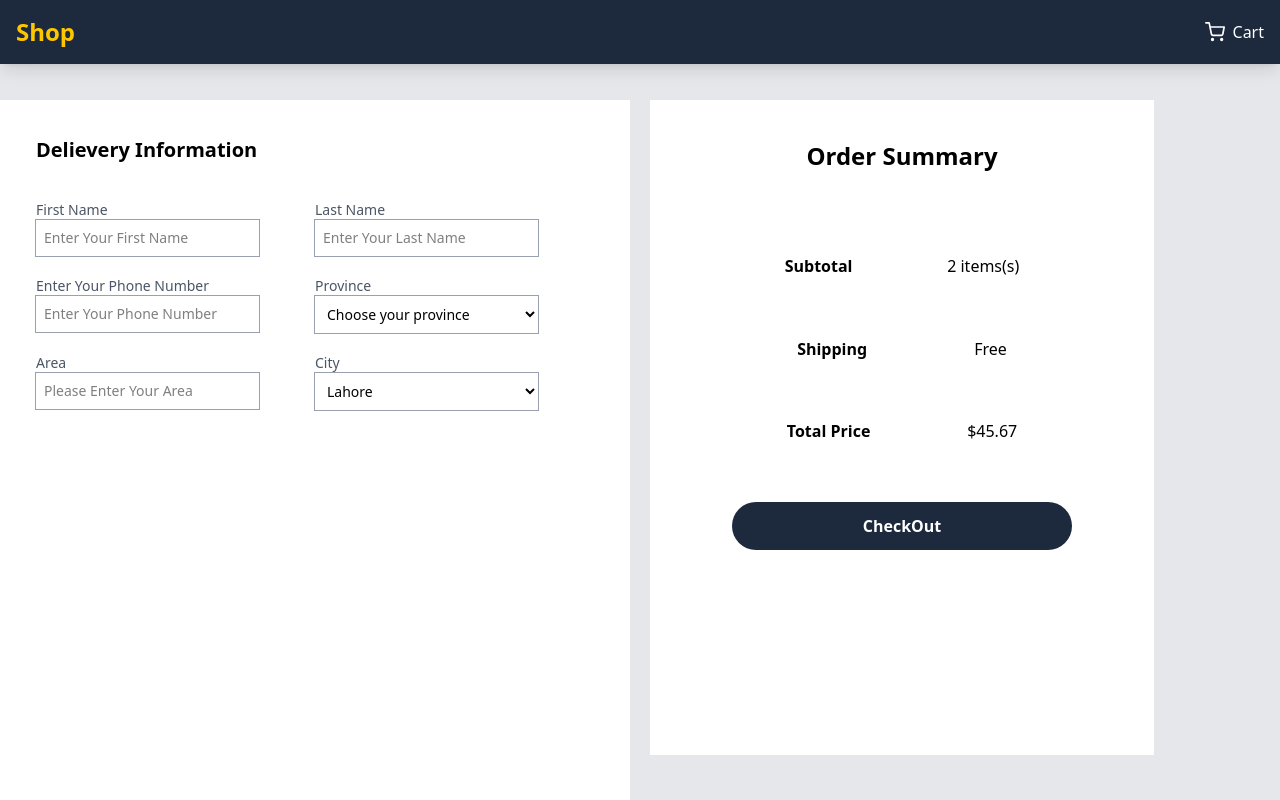
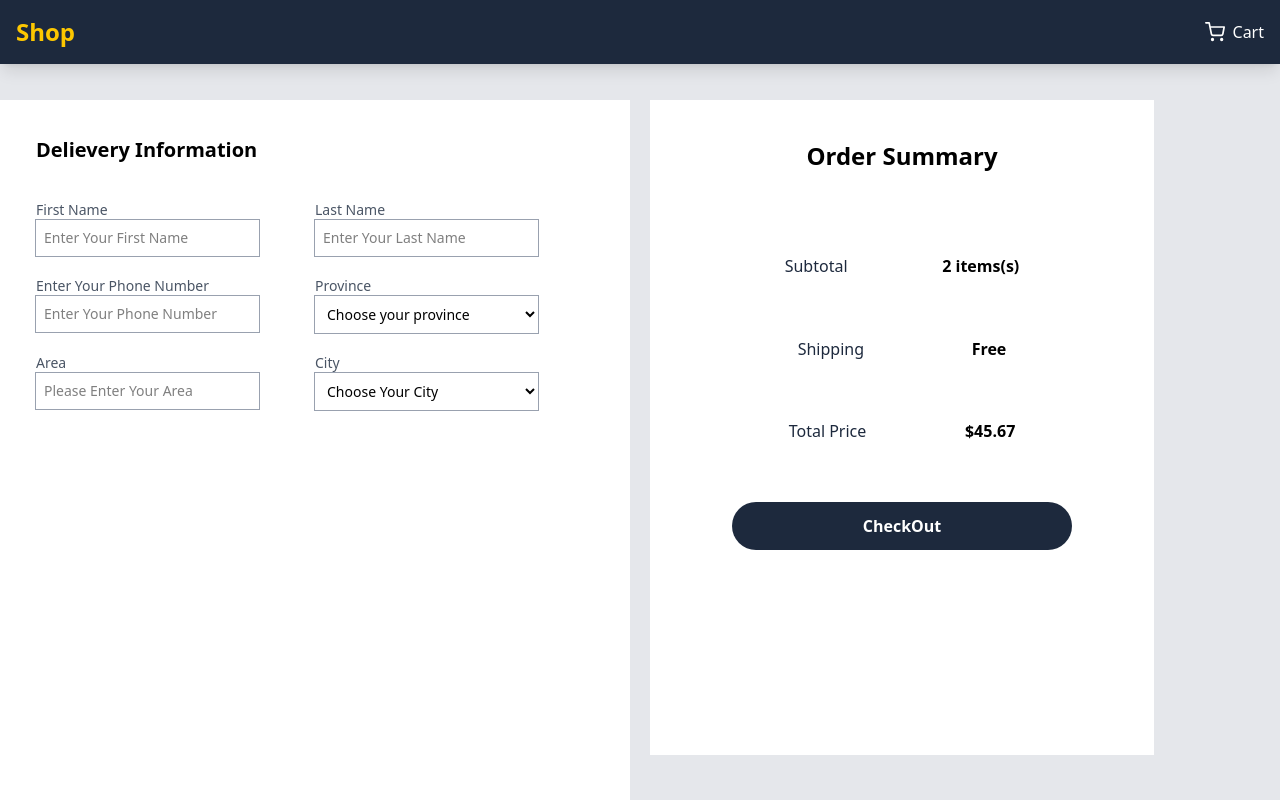
Before and after one commit to AhmadRazaSiddiqi/Clothing-Store, a React (Vite) app: page /checkout in a window 1280 px wide. Shown: the top 800 px of the page. Built offline with nearby package versions, Linux system fonts and the light colour scheme.

Commit message:
Fix Total Cart Quantity

```diff
--- a/src/Components/Header.jsx
+++ b/src/Components/Header.jsx
@@ -34,7 +34,7 @@ const Header = () => {
                 <FiShoppingCart size={20} className="transition-transform group-hover:scale-110" />
                 {cartItems.length > 0 && (
                   <span className="absolute -top-2 -right-2 bg-yellow-400 text-slate-800 rounded-full w-5 h-5 flex items-center justify-center text-xs font-bold shadow-md transform transition-transform hover:scale-110">
-                    {cartItems.length}
+                    {cartItems.reduce((acc, item) => acc + item.quantity, 0)}
                   </span>
                 )}
               </div>
--- a/src/Pages/Checkout.jsx
+++ b/src/Pages/Checkout.jsx
@@ -95,6 +95,7 @@ const Checkout = () => {
               className=" outlinne-none  outline-1 outline-gray-400 p-2 w-[80%]"
               required
             >
+              <option value="" selected hidden >Choose Your City</option>
               <option value="">Lahore</option>
               <option value="">Karachi</option>
               <option value="">Faislabad</option>
@@ -106,9 +107,9 @@ const Checkout = () => {
       <div className="bg-white h-[90%] w-[80%] p-10">
         <h1 className="font-bold text-2xl text-center">Order Summary</h1>
         <div className="h-[80%] w-full  flex flex-col items-center justify-evenly py-6">
-          <h2 className="w-full flex justify-evenly"><p className="font-semibold">Subtotal</p><span>2 items(s)</span></h2>
-          <h2 className="w-full flex justify-evenly"><p className="font-semibold">Shipping</p><span>Free</span></h2>
-          <h2 className="flex justify-evenly w-full"><p className="font-semibold">Total Price</p> <span>$45.67</span></h2>
+          <h2 className="w-full flex justify-evenly"><p className="text-slate-800">Subtotal</p><span className="font-semibold">2 items(s)</span></h2>
+          <h2 className="w-full flex justify-evenly"><p className="text-slate-800">Shipping</p><span className="font-semibold">Free</span></h2>
+          <h2 className="flex justify-evenly w-full"><p className="text-slate-800">Total Price</p> <span className="font-semibold">$45.67</span></h2>
           <input type="submit" form="myForm" value={ 'CheckOut'} className="w-[80%] cursor-pointer bg-slate-800 text-white py-3 rounded-full font-semibold hover:bg-yellow-500 transition-colors duration-300 focus:ring-2 focus:ring-yellow-400 focus:ring-offset-2"/>
 
         </div>
--- a/src/Pages/Navbar.jsx
+++ b/src/Pages/Navbar.jsx
@@ -10,7 +10,9 @@ const Navbar = () => {
         <NavLink to={'/'} className={'font-bold text-lg'}>Store</NavLink>
         <NavLink to={`/cart`} className={'relative'}>
         <BsCart3 className='text-2xl cursor-pointer font-extrabold my-4.5'/>
-        <span className='absolute top-0 right-0 rounded-full bg-red-600 text-white h-5 w-5 text-center p-0 text-sm'>{cart.length}</span>
+        <span className='absolute top-0 right-0 rounded-full bg-red-600 text-white h-5 w-5 text-center p-0 text-sm'>{
+
+        }</span>
         </NavLink>
 
     </div>
```
